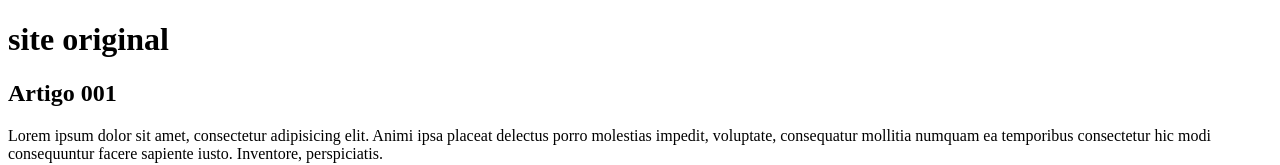
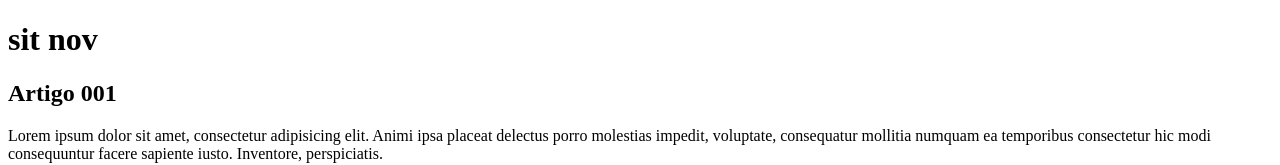
Before and after one commit to leonardobmessias/projeto-site, a plain HTML site: page index.html in a window 1280 px wide. Shown: the top 165 px of the page. Drawn offline with Linux system fonts and the light colour scheme.

Commit message:
Update index.html

```diff
--- a/index.html
+++ b/index.html
@@ -8,7 +8,7 @@
 <body>
     <main>
         <header>
-            <h1>site original</h1>
+            <h1>sit nov</h1>
         </header>
         <article>
             <h2>Artigo 001</h2>
```
